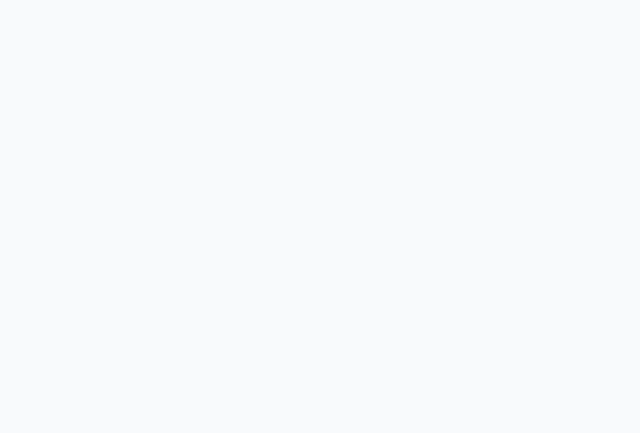
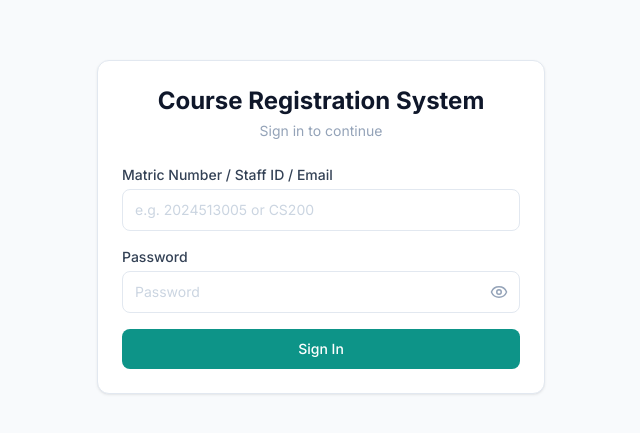
Before and after one commit to Rawweb/course-reg-sys-client, a React (Vite) app: page /login in a window 1280 px wide. Shown: the part 173-606 px from the top of the page, without its empty margins (319-959 px from the left). Built offline with nearby package versions, Linux system fonts and the light colour scheme.

Commit message:
feat(client): add login page with validation and role-based redirect

```diff
--- a/src/App.jsx
+++ b/src/App.jsx
@@ -1,8 +1,23 @@
-import { Routes, Route } from 'react-router-dom';
+import { Routes, Route, Navigate } from 'react-router-dom';
+import PublicRoute from './components/router/PublicRoute';
+import Login from './pages/auth/Login';
 
 function App() {
   return (
-    <div></div>
+    <Routes>
+      <Route path='/' element={<Navigate to='/login' replace />} />
+
+      <Route
+        path='/login'
+        element={
+          <PublicRoute>
+            <Login />
+          </PublicRoute>
+        }
+      />
+
+      <Route path='*' element={<Navigate to='/login' replace />} />
+    </Routes>
   );
 }
 
--- a/src/components/ui/PasswordField.jsx
+++ b/src/components/ui/PasswordField.jsx
@@ -0,0 +1,31 @@
+import { useState, forwardRef } from 'react';
+import { Eye, EyeOff } from 'lucide-react';
+
+const PasswordField = forwardRef(({ placeholder = 'Password', ...props }, ref) => {
+  const [show, setShow] = useState(false);
+
+  return (
+    <div className='relative'>
+      <input
+        ref={ref}
+        type={show ? 'text' : 'password'}
+        placeholder={placeholder}
+        className='w-full rounded-lg border border-border bg-surface px-3 py-2.5 text-sm text-text
+                   placeholder:text-text-placeholder focus:border-primary focus:outline-none
+                   focus:ring-1 focus:ring-primary transition-colors'
+        {...props}
+      />
+      <button
+        type='button'
+        onClick={() => setShow((s) => !s)}
+        className='absolute right-3 top-1/2 -translate-y-1/2 text-text-muted hover:text-text'
+        tabIndex={-1}
+      >
+        {show ? <EyeOff size={18} /> : <Eye size={18} />}
+      </button>
+    </div>
+  );
+});
+
+PasswordField.displayName = 'PasswordField';
+export default PasswordField;
--- a/src/pages/auth/Login.jsx
+++ b/src/pages/auth/Login.jsx
@@ -0,0 +1,91 @@
+import { useForm } from 'react-hook-form';
+import { zodResolver } from '@hookform/resolvers/zod';
+import { z } from 'zod';
+import { useMutation } from '@tanstack/react-query';
+import { useNavigate } from 'react-router-dom';
+import toast from 'react-hot-toast';
+import { useAuth } from '../../context/AuthContext';
+import PasswordField from '../../components/ui/PasswordField';
+
+const loginSchema = z.object({
+  identifier: z.string().min(1, 'Enter your matric number, staff ID, or email'),
+  password: z.string().min(1, 'Enter your password'),
+});
+
+const Login = () => {
+  const { login } = useAuth();
+  const navigate = useNavigate();
+
+  const {
+    register,
+    handleSubmit,
+    formState: { errors },
+  } = useForm({ resolver: zodResolver(loginSchema) });
+
+  const mutation = useMutation({
+    mutationFn: ({ identifier, password }) => login(identifier, password),
+    onSuccess: (user) => {
+      toast.success(`Welcome back, ${user.name.split(' ')[0]}!`);
+      navigate(`/${user.role}/dashboard`, { replace: true });
+    },
+    onError: (error) => {
+      const message = error.response?.data?.message || 'Login failed. Please try again.';
+      toast.error(message);
+    },
+  });
+
+  const onSubmit = (formData) => mutation.mutate(formData);
+
+  return (
+    <div className='min-h-screen flex items-center justify-center bg-bg px-4'>
+      <div className='card w-full max-w-md'>
+        {/* Header */}
+        <div className='mb-6 text-center'>
+          <h1 className='text-2xl font-bold text-text-heading'>Course Registration System</h1>
+          <p className='mt-1 text-sm text-text-muted'>Sign in to continue</p>
+        </div>
+
+        {/* Form. No <form> onSubmit relying on default; handleSubmit gates it. */}
+        <form onSubmit={handleSubmit(onSubmit)} className='space-y-4'>
+          {/* Identifier */}
+          <div>
+            <label className='mb-1 block text-sm font-medium text-text'>
+              Matric Number / Staff ID / Email
+            </label>
+            <input
+              type='text'
+              placeholder='e.g. 2024513005 or CS200'
+              className='w-full rounded-lg border border-border bg-surface px-3 py-2.5 text-sm
+                         text-text placeholder:text-text-placeholder focus:border-primary
+                         focus:outline-none focus:ring-1 focus:ring-primary transition-colors'
+              {...register('identifier')}
+            />
+            {errors.identifier && (
+              <p className='mt-1 text-xs text-danger'>{errors.identifier.message}</p>
+            )}
+          </div>
+
+          {/* Password */}
+          <div>
+            <label className='mb-1 block text-sm font-medium text-text'>Password</label>
+            <PasswordField {...register('password')} />
+            {errors.password && (
+              <p className='mt-1 text-xs text-danger'>{errors.password.message}</p>
+            )}
+          </div>
+
+          {/* Submit */}
+          <button
+            type='submit'
+            className='btn'
+            disabled={mutation.isPending}
+          >
+            {mutation.isPending ? 'Signing in...' : 'Sign In'}
+          </button>
+        </form>
+      </div>
+    </div>
+  );
+};
+
+export default Login;
```
